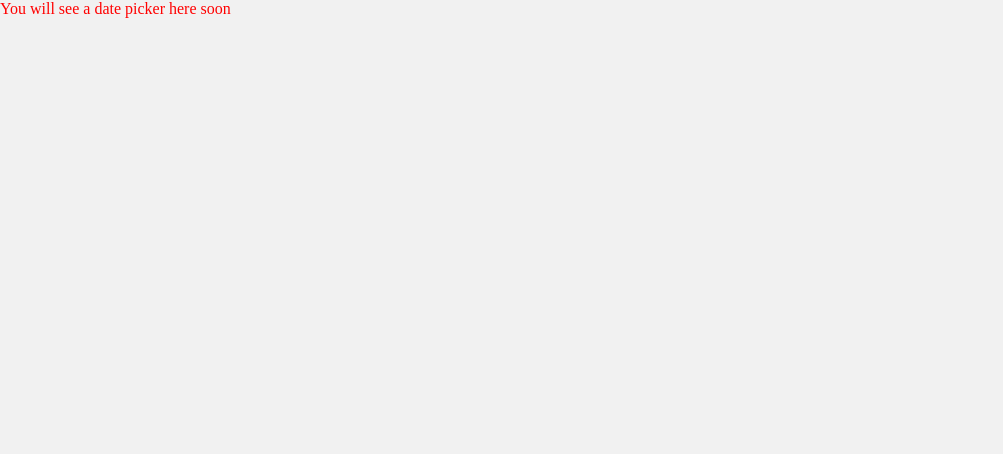
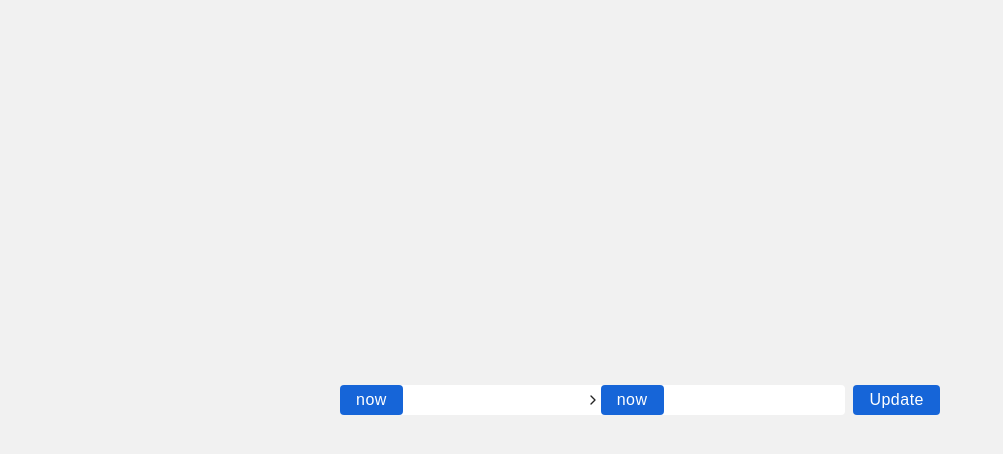
Before and after one commit to cherkasovaa/super-date-picker, a React (Vite) app: page / in a window 1280 px wide. Shown: the top 454 px of the page, without its empty margins (0-1003 px from the left). Built offline with nearby package versions, Linux system fonts and the light colour scheme.

Commit message:
feat: integrate SuperDatePicker for demonstration

```diff
--- a/src/App.module.css
+++ b/src/App.module.css
@@ -1,3 +1,11 @@
 .wrapper {
-  color: red;
+  display: flex;
+  flex-direction: column;
+  align-items: center;
+  justify-content: center;
+
+  min-height: 100vh;
+
+  font-family: var(--font-primary);
+  color: var(--color-text-primary);
 }
--- a/src/App.tsx
+++ b/src/App.tsx
@@ -1,7 +1,16 @@
+import type { DateRange } from '@/shared/types/date';
+import { SuperDatePicker } from '@/widgets/super-date-picker';
+import { useState } from 'react';
 import styles from './App.module.css';
 
 function App() {
-  return <p className={styles.wrapper}>You will see a date picker here soon</p>;
+  const [range, setRange] = useState<DateRange>({ from: 'now', to: 'now' });
+
+  return (
+    <div className={styles.wrapper}>
+      <SuperDatePicker value={range} onChange={setRange} />
+    </div>
+  );
 }
 
 export default App;
```
